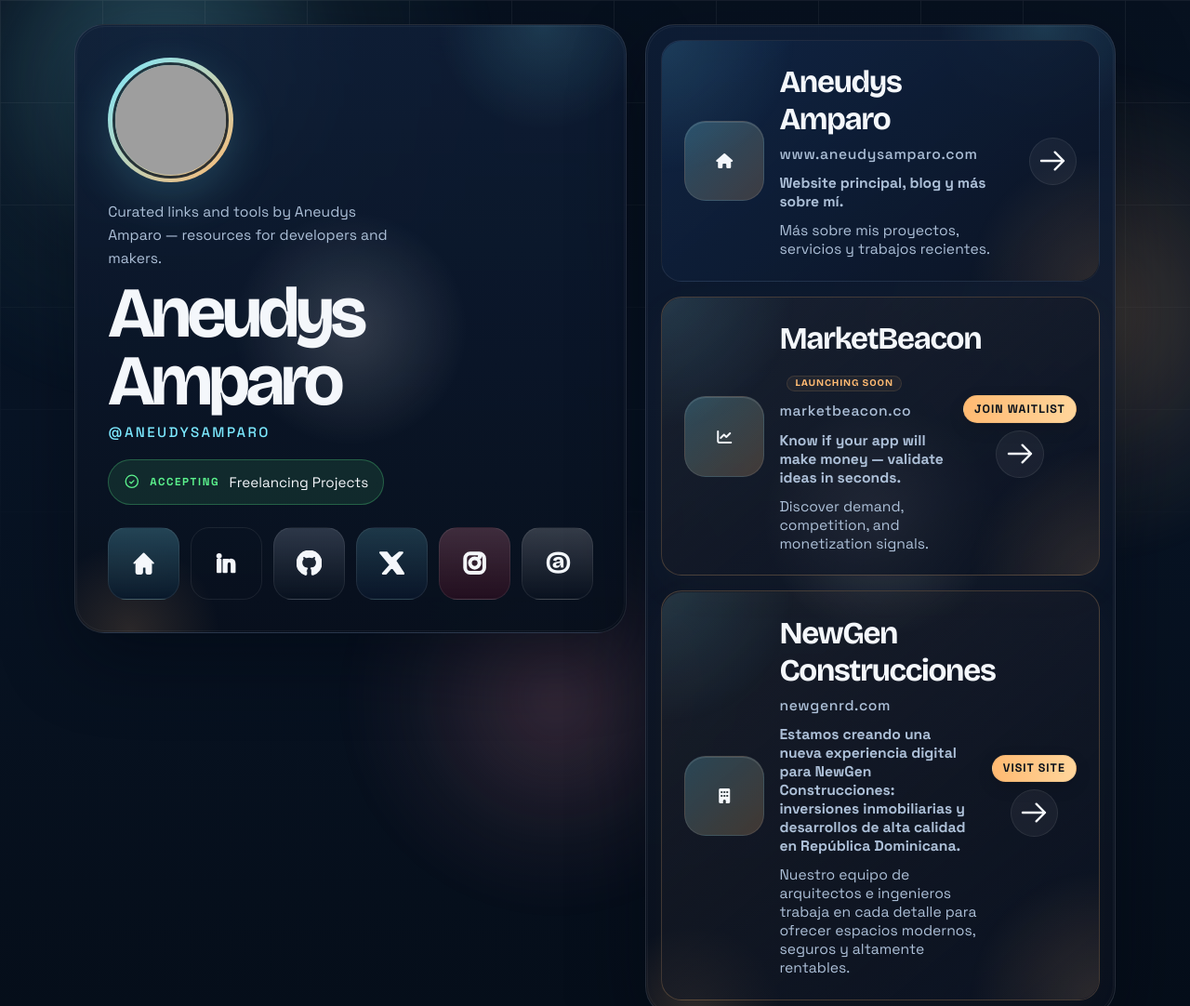
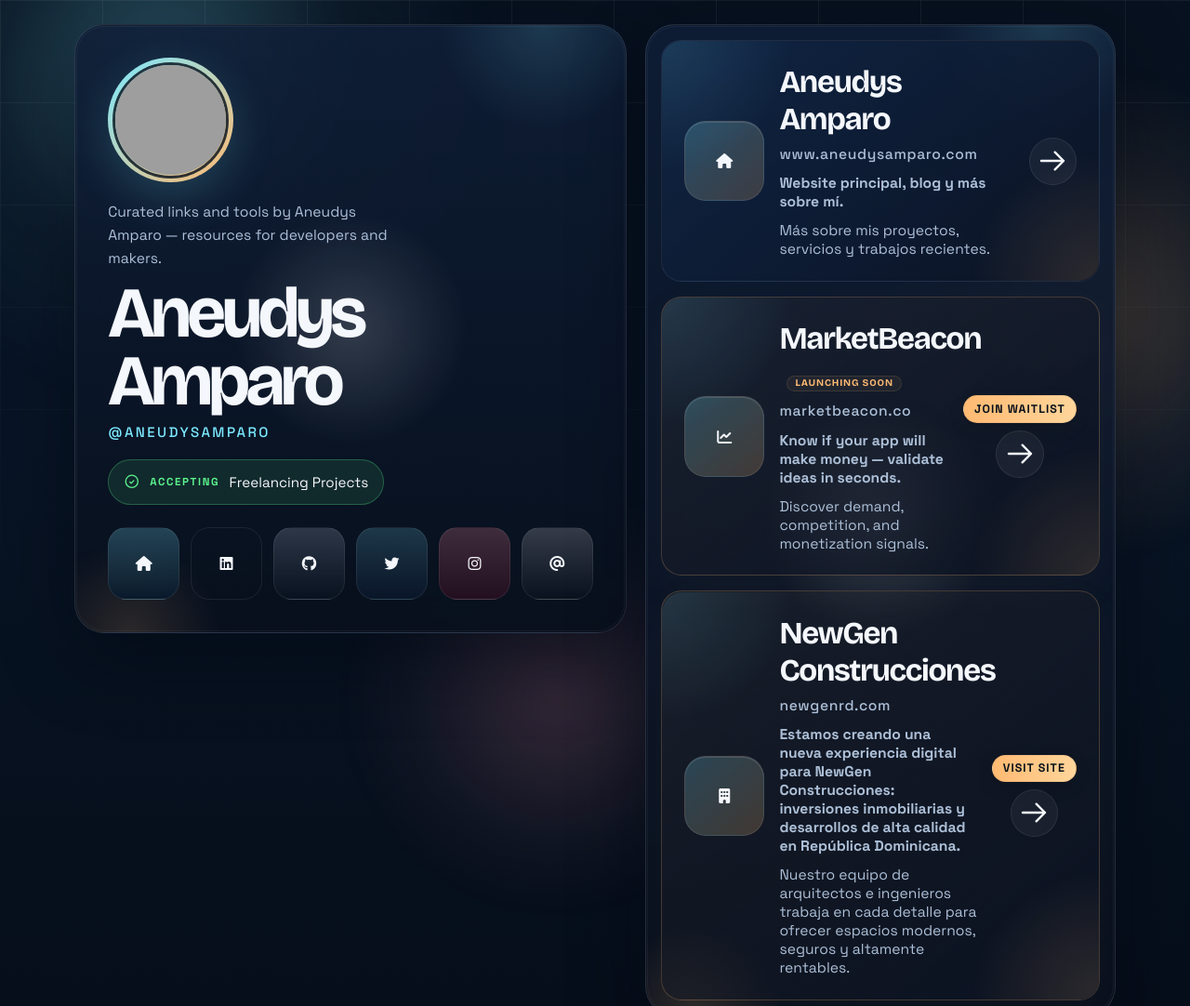
Before and after one commit to aneudysamparo/AALinksWebsite, a plain HTML site: page index.html in a window 1280 px wide. Shown: the top 1082 px of the page at 93% size. Drawn offline with nearby package versions, Linux system fonts and the light colour scheme; grey boxes are pictures that could not be loaded.

Commit message:
current changes

```diff
--- a/index.html
+++ b/index.html
@@ -71,42 +71,32 @@
 
                 <nav class="social-links" aria-label="Social links">
                     <a class="social-link social-home" href="https://aneudysamparo.com" target="_blank" rel="me noopener noreferrer" aria-label="Website" data-label="Website">
-                        <svg viewBox="0 0 24 24" aria-hidden="true">
-                            <path d="M3 12l2-2 7-7 7 7 2 2m-16 0v9a1 1 0 001 1h3.5a1 1 0 001-1v-4.5a1 1 0 011-1h2a1 1 0 011 1V21a1 1 0 001 1H18a1 1 0 001-1v-9"></path>
-                        </svg>
+                        <i class="fa-solid fa-house" aria-hidden="true"></i>
                         <span class="sr-only">Website</span>
                     </a>
 
                     <a class="social-link social-linkedin" href="https://www.linkedin.com/in/aneudysamparo/" target="_blank" rel="me noopener noreferrer" aria-label="LinkedIn" data-label="LinkedIn" hidden>
-                        <svg viewBox="0 0 24 24" aria-hidden="true">
-                            <path d="M4.98 3.5a1.75 1.75 0 110 3.5 1.75 1.75 0 010-3.5zM3.5 8.75h2.96v11.75H3.5V8.75zm7.01 0h2.84v1.6h.04c.4-.75 1.38-1.83 2.84-1.83 3.04 0 3.6 2 3.6 4.6v7.38h-2.96v-6.54c0-1.56-.03-3.57-2.17-3.57-2.18 0-2.51 1.7-2.51 3.46v6.65h-2.96V8.75z"></path>
-                        </svg>
+                        <i class="fa-brands fa-linkedin" aria-hidden="true"></i>
                         <span class="sr-only">LinkedIn</span>
                     </a>
 
                     <a class="social-link social-github" href="http://github.com/aneudysamparo" target="_blank" rel="me noopener noreferrer" aria-label="GitHub" data-label="GitHub">
-                        <svg viewBox="0 0 24 24" aria-hidden="true">
-                            <path d="M12 .5C5.65.5.5 5.65.5 12c0 5.08 3.29 9.39 7.86 10.9.58.1.79-.25.79-.56 0-.28-.01-1.18-.02-2.15-3.2.7-3.88-1.36-3.88-1.36-.52-1.31-1.27-1.66-1.27-1.66-1.04-.71.08-.7.08-.7 1.15.08 1.76 1.18 1.76 1.18 1.02 1.75 2.67 1.24 3.32.95.1-.74.4-1.24.73-1.53-2.56-.29-5.25-1.28-5.25-5.69 0-1.25.45-2.28 1.18-3.08-.12-.29-.51-1.47.11-3.06 0 0 .97-.31 3.18 1.18A10.96 10.96 0 0112 6.03c.97 0 1.95.13 2.86.39 2.21-1.49 3.18-1.18 3.18-1.18.62 1.59.23 2.77.11 3.06.73.8 1.18 1.83 1.18 3.08 0 4.42-2.7 5.4-5.28 5.68.41.35.78 1.04.78 2.11 0 1.52-.01 2.74-.01 3.11 0 .31.21.67.8.56A11.51 11.51 0 0023.5 12C23.5 5.65 18.35.5 12 .5z"></path>
-                        </svg>
+                        <i class="fa-brands fa-github" aria-hidden="true"></i>
                         <span class="sr-only">GitHub</span>
                     </a>
 
                     <a class="social-link social-twitter" href="http://twitter.com/aneudysamparo" target="_blank" rel="me noopener noreferrer" aria-label="Twitter" data-label="Twitter">
-                        <svg viewBox="0 0 24 24" aria-hidden="true">
-                            <path d="M18.9 2H22l-6.78 7.75L23.2 22h-6.26l-4.9-6.42L6.42 22H3.3l7.25-8.29L.8 2H7.2l4.43 5.86L18.9 2zm-1.1 18h1.73L6.26 3.9H4.4L17.8 20z"></path>
-                        </svg>
+                        <i class="fa-brands fa-twitter" aria-hidden="true"></i>
                         <span class="sr-only">Twitter</span>
                     </a>
 
                     <a class="social-link social-instagram" href="http://instagram.com/aneudysamparo" target="_blank" rel="me noopener noreferrer" aria-label="Instagram" data-label="Instagram">
-                        <svg viewBox="0 0 24 24" aria-hidden="true">
-                            <path d="M7.75 2h8.5A5.75 5.75 0 0122 7.75v8.5A5.75 5.75 0 0116.25 22h-8.5A5.75 5.75 0 012 16.25v-8.5A5.75 5.75 0 017.75 2zm0 1.8A3.95 3.95 0 003.8 7.75v8.5a3.95 3.95 0 003.95 3.95h8.5a3.95 3.95 0 003.95-3.95v-8.5a3.95 3.95 0 00-3.95-3.95h-8.5zm8.95 1.35a1.1 1.1 0 110 2.2 1.1 1.1 0 010-2.2zM12 6.6a5.4 5.4 0 110 10.8 5.4 5.4 0 010-10.8zm0 1.8a3.6 3.6 0 100 7.2 3.6 3.6 0 000-7.2z"></path>
-                        </svg>
+                        <i class="fa-brands fa-instagram" aria-hidden="true"></i>
                         <span class="sr-only">Instagram</span>
                     </a>
 
                     <a class="social-link social-threads" href="https://www.threads.net/@aneudysamparo" target="_blank" rel="me noopener noreferrer" aria-label="Threads" data-label="Threads">
-                        <span class="threads-mark" aria-hidden="true">@</span>
+                        <i class="fa-solid fa-at" aria-hidden="true"></i>
                         <span class="sr-only">Threads</span>
                     </a>
                 </nav>
```
